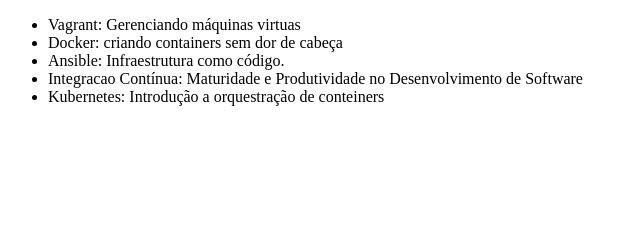
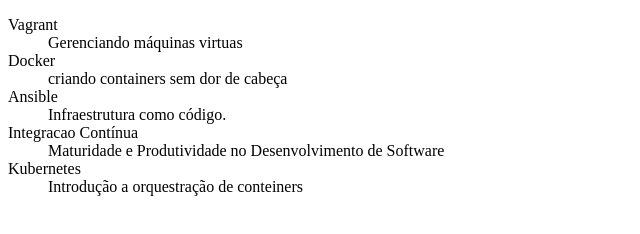
Before and after one commit to etnsystemas/alura-git, a plain HTML site: page index.html in a window 1280 px wide. Shown: the whole page, without its empty margins (0-640 px from the left). Drawn offline with Linux system fonts and the light colour scheme.

Commit message:
alteracoes curso 02

```diff
--- a/index.html
+++ b/index.html
@@ -6,12 +6,21 @@
     <title>Titulo 02 CURSOS da Alura</title>
 </head>
 <body>
-    <ul>
-        <li>Vagrant: Gerenciando máquinas virtuas</li>
-        <li>Docker: criando containers sem dor de cabeça</li>
-        <li>Ansible: Infraestrutura como código.</li>
-        <li>Integracao Contínua: Maturidade e Produtividade no Desenvolvimento de Software</li>
-        <li>Kubernetes: Introdução a orquestração de conteiners</li>
-    </ul>
+    <dl>
+        <dt>Vagrant</dt>
+        <dd>Gerenciando máquinas virtuas</dd>
+
+        <dt>Docker</dt>
+        <dd>criando containers sem dor de cabeça</dd>
+
+        <dt>Ansible</dt>
+        <dd>Infraestrutura como código.</dd>
+
+        <dt>Integracao Contínua</dt>
+        <dd>Maturidade e Produtividade no Desenvolvimento de Software</dd>
+
+        <dt>Kubernetes</dt>
+        <dd>Introdução a orquestração de conteiners</dd>
+    </dl>
 </body>
 </html>
```
